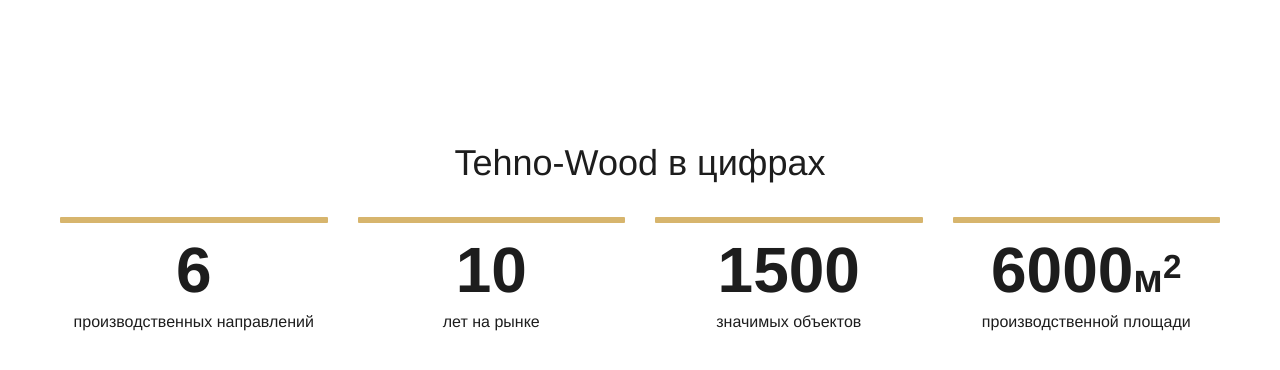
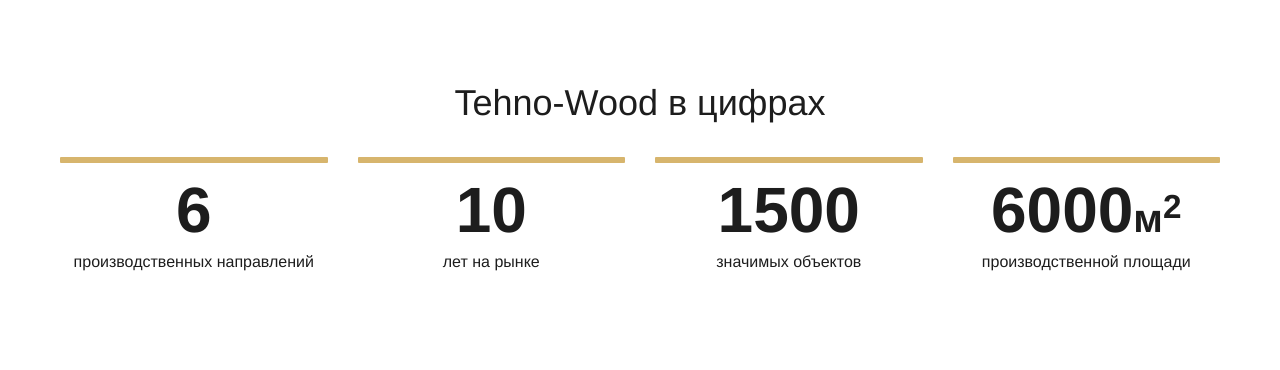
Before and after one commit to EvgeniaLeleo/dusty_hw_1-5-0-1, a plain HTML site: page index.html in a window 1280 px wide. Drawn offline with Linux system fonts and the light colour scheme.

Commit message:
refactor: change styles

```diff
--- a/style.css
+++ b/style.css
@@ -1,6 +1,6 @@
 .page {
   margin: 0;
-  padding: 60px;
+  padding: 0 60px;
 
   font-family: Helvetica, sans-serif;
   text-align: center;
@@ -13,7 +13,7 @@
   line-height: 1.3;
   color: #1d1d1d;
 
-  min-width: 880px;
+  min-width: 900px;
   max-width: 1640px;
   padding-top: 80px;
   padding-bottom: 88px;
```
